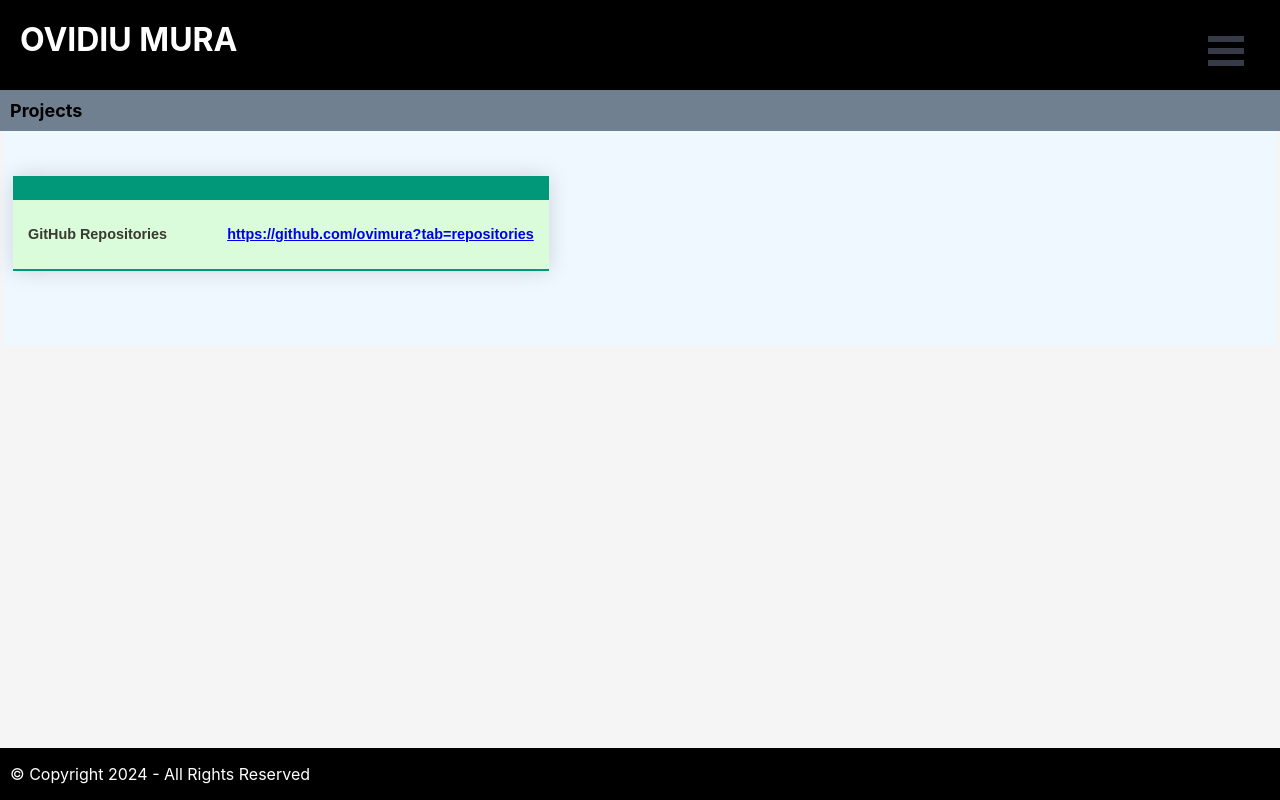
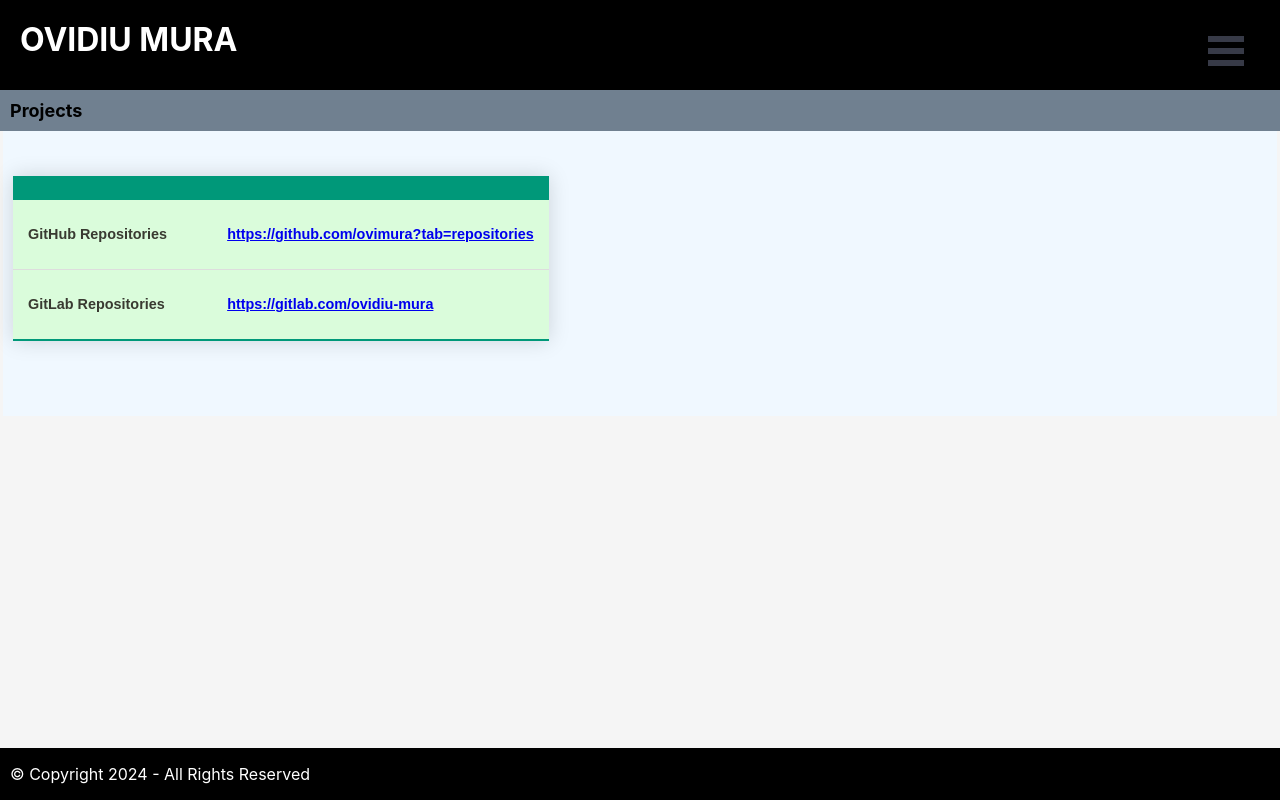
Before and after one commit to ovimura/projects-portfolio, a React (Create React App) app: page /projects in a window 1280 px wide. Built offline with nearby package versions, Linux system fonts and the light colour scheme.

Commit message:
adding gitlab repos

```diff
--- a/src/pages/ProjectsPage.js
+++ b/src/pages/ProjectsPage.js
@@ -38,6 +38,30 @@ export default function ProjectsPage() {
                                 <p><a href="https://github.com/ovimura?tab=repositories" target="_blank" rel="noreferrer" >https://github.com/ovimura?tab=repositories</a> </p>
                             </td>
                         </tr>
+                        <tr className="active-row">
+                            <td>
+                                {/* <p>Apex Systems</p><p>Bank of America</p>
+                                <p>Dec 2021 - dec 2023</p> */}
+                                <p>GitLab Repositories</p>
+                            </td>
+                            <td>
+                                {/* <p>Application Architect</p>
+                                <p>Java Developer</p>
+                                <p>Python Developer</p>
+                                <p>C# Developer</p> */}
+                            </td>
+                            <td>
+                                {/* <ul>
+                                    <li>I designed and implemented Cybersecurity solutions for applications</li>
+                                    <li>I wrote documentation and configured systems to comply with Cybersecurity standards</li>
+                                    <li>I completed the certification course for HashiCorp Vault</li>
+                                    <li>I configured and wrote best practice documentation for HashiCorp Vault, Cyberark and gMSA</li>
+                                    <li>I developed Java, C# and Python programs to authenticate and rotate passwords for applications</li>
+                                    <li>I configured Active Directory, Oracle, SQL Server service accounts to rotate passwords automatically and store them in HashiCorp Vault using REST APIs</li>
+                                </ul> */}
+                                <p><a href="https://gitlab.com/ovidiu-mura" target="_blank" rel="noreferrer" >https://gitlab.com/ovidiu-mura</a></p>
+                            </td>
+                        </tr>
                     </tbody>
                 </table>
             </div>
```
